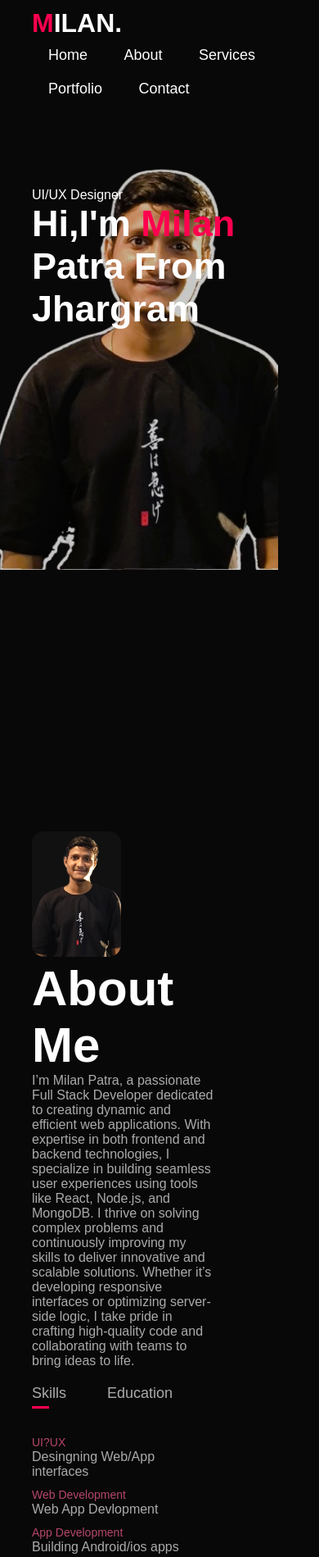
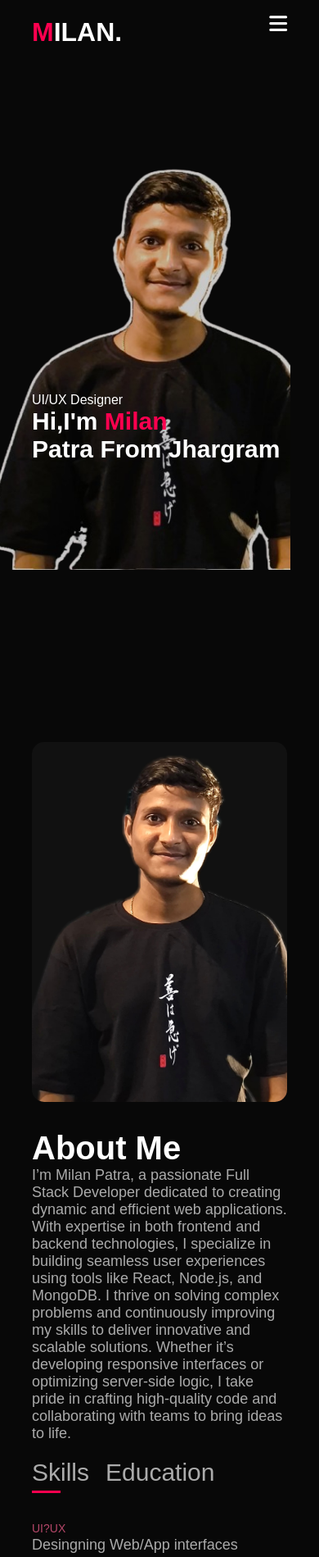
Before and after one commit to milan8128/portfolio, a plain HTML site: page index.html in a window 390 px wide. Shown: the top 1899 px of the page at 82% size. Drawn offline with Linux system fonts and the light colour scheme.

Commit message:
complete

```diff
--- a/index.html
+++ b/index.html
@@ -15,20 +15,20 @@
             <nav>
                 <!-- <img src="images/logo.png" class="logo"> -->
                  <h1> <span class="milan">M</span>ILAN.</h1>
-                <ul>
-                    <li><a href="/">Home</a></li>
+                <ul id="sidemenu">
+                    <li><a href="#header">Home</a></li>
                     <li><a href="#about" class="nav-link">About</a></li>
                     <li><a href="#services">Services</a></li>
                     <li><a href="#portfolio">Portfolio</a></li>
                     <li><a href="#contact">Contact</a></li>
-                     <i class="fas fa-times"></i>
+                    <i class="fa-solid fa-xmark" onclick="closemenu()"></i>
                 </ul>
 
-                    <i class="fas fa-bars"></i>
+                    <i class="fa-solid fa-bars" onclick="openmenu()"></i>
             </nav>
             <div class="header-text">
-                <p>UI/UX Designer</p>
-                <h2>Hi,I'm <span>Milan</span><br>Patra From Jhargram </h2>
+                <p class="ui">UI/UX Designer</p>
+                <h2 class="hi">Hi,I'm <span>Milan</span><br>Patra From Jhargram </h2>
 
             </div>
 
@@ -193,6 +193,16 @@
      }
 
 </script>
+<script>
+     var sidemeu = document.getElementById("sidemenu");
+
+     function openmenu(){
+        sidemeu.style.right = "0";
+     }
+     function closemenu(){
+        sidemeu.style.right = "-200px";
+     }
+</script>
 
 
 
--- a/style.css
+++ b/style.css
@@ -14,29 +14,33 @@ body{
     height: 100vh;
     background-image: url(images/backgrounddd.png);
     background-size: contain; /* The background image will take up 50% of the container width */
-    background-position: calc(100% - 50px) center;
+    background-position: calc(100% - 35px) center;
     background-repeat: no-repeat;
     background-color:#080808;
      /* background-attachment: fixed; */
 }
 .container{
-    padding: 10px 10%;
+    padding: 1px 10%;
 }
 nav{
     display: flex;
     align-items: center;
     justify-content: space-between;
     flex-wrap: wrap;
+
 }
 
 .milan{
     color:#ff004f;
     width: 100px;
 
+
 }
 h1{
      font-size: 32px;
      width: 100px;
+
+
 }
 /* .milan{
     /* position: absolute; */
@@ -71,8 +75,9 @@ h1{
     width: 100%;
  }
  .header-text{
-    margin-top: 100px;
+    margin-top: 180px;
     font-size: 30px;
+
  }
  .header-text h1{
     font-size: 60px;
@@ -86,7 +91,7 @@ h1{
  }
  /*-----------------------------------------about------------->*/
  #about{
-    padding: 80px 0;
+    padding: 30px 0;
     color: #ababab;
 }
 .row{
@@ -200,7 +205,7 @@ flex-basis: 60%;
 }
 /*--------------------------portfolio---------------------------------*/
 #portfolio{
-    padding: 50px 0;
+    padding: 20px 0;
 }
 .work-list{
     display: grid;
@@ -342,30 +347,34 @@ form .btn2{
 }
 
 /*------------------------------css for small screens-----------------*/
-nav .fas{
+nav .fa-solid{
     display: none;
 }
 
 
 
-@media only screen and (max-with: 600px){
+@media only screen and (max-width: 600px){
     .header{background-image: url(images/backgroundd.png);
 }
  .header-text{
-        margin-top: 100%;
+        margin-top: 135%;
         font-size: 16px;
 
     }
-    .header-text h1{
+    .header-text h2{
         font-size: 30px;
+        /* margin-top: 90px; */
     }
-    nav .fas{
+
+  nav .fa-solid{
     display: block;
     font-size: 25px;
+}
+ nav h1{
+    margin-top: 20px;
+ }
 
-
-    }
-    /* nav ul{
+nav ul {
     background: #ff004f;
     position: fixed;
     top: 0;
@@ -373,18 +382,41 @@ nav .fas{
     width: 200px;
     height: 100vh;
     padding-top: 50px;
-        transition: right 0.3s ease-in-out;
-    } */
-     /* nav ul li{
-       margin: 10px 0;
-     } */
-     /* nav ul.visible {
-         right: 0; /* Show menu */
-    /* } */
-     /* nav ul li a {
-          color: white;
-          text-decoration: none;
-          font-size: 18px;
-    } */
+    z-index: 2;
+    transition: right 0.5s;
 
 }
+nav ul li{
+    display: block;
+    margin: 25px;
+}
+nav ul .fa-solid{
+    position: absolute;
+    top: 25px;
+    left: 25px;
+    cursor: pointer;
+}
+.sub-tittle{
+    font-size: 40px;
+}
+.about-col-1,.about-col-2{
+    flex-basis: 100%;
+}
+.about-col-1{
+    margin-bottom: 30px;
+}
+.about-col-2{
+    font-size: 18px;
+}
+.tab-links{
+    font-size: 30px;
+    margin-right: 20px;
+}
+.contact-left,.contact-right{
+    flex-basis: 100%;
+}
+.copyright{
+    font-size: 15px;
+}
+
+}
```
Lines whose indentation alone changed are shown as unchanged.
